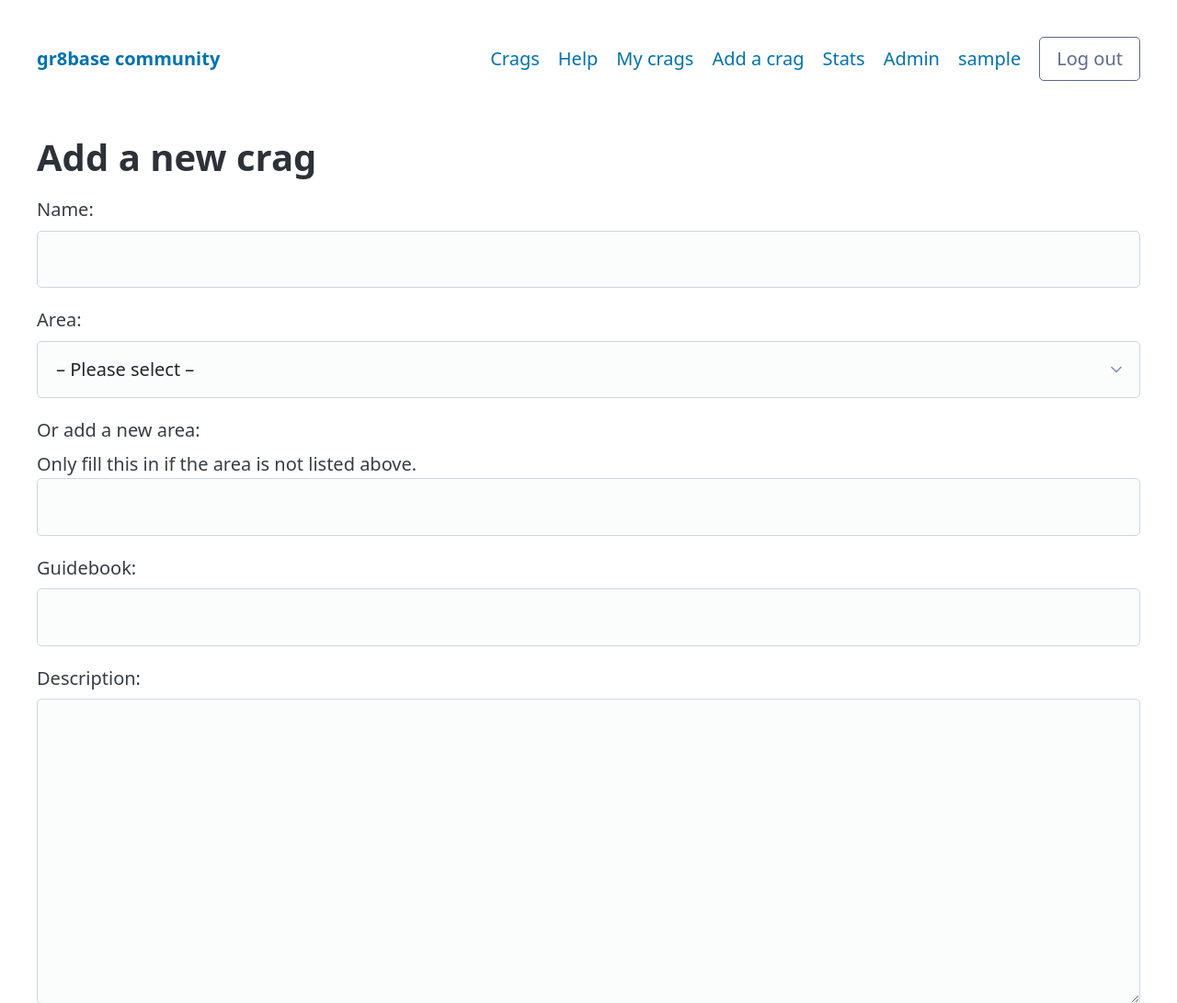
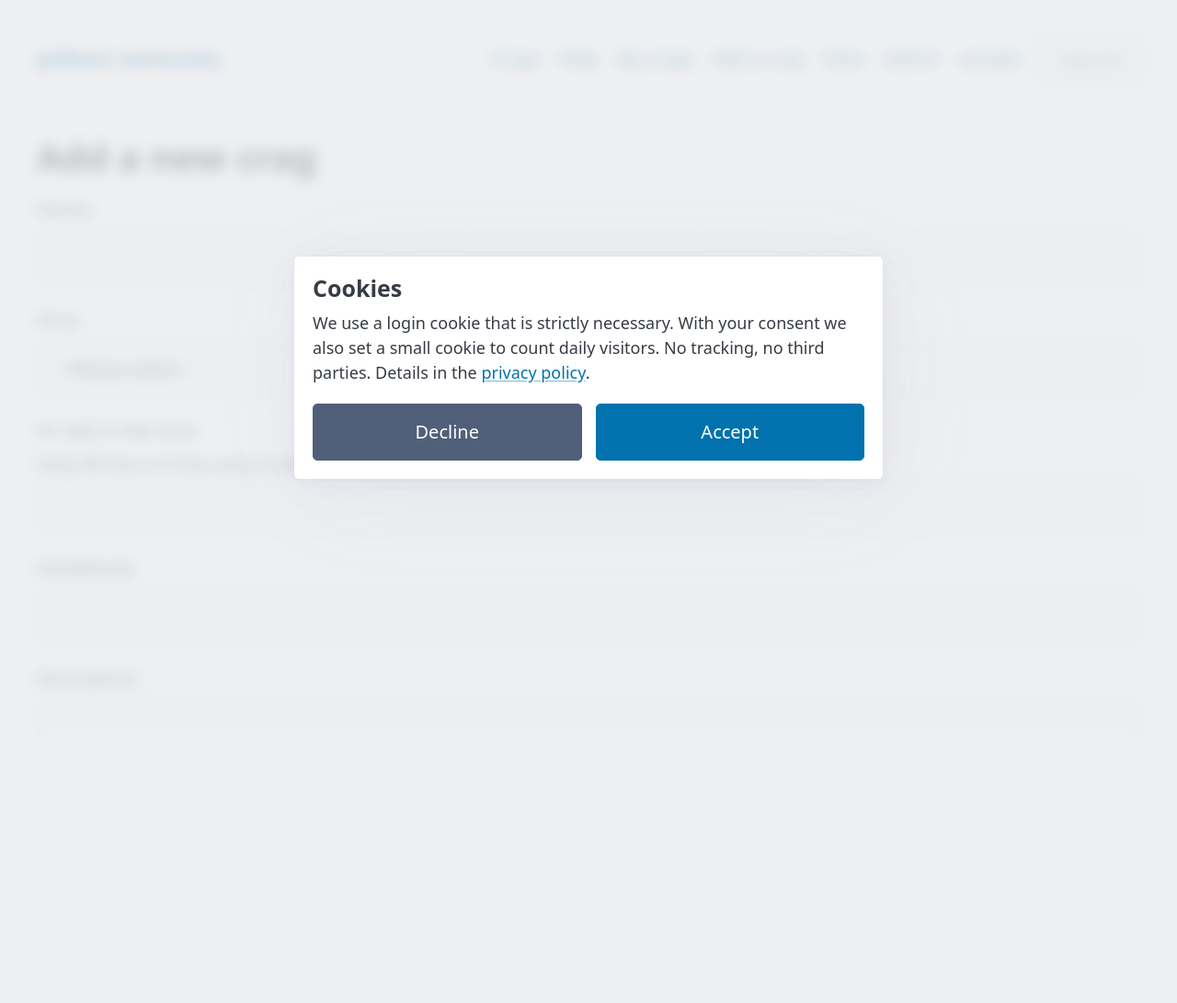
Before and after one commit to ripertio/gr8base-community, a Django app: page /crags/new/ in a window 1280 px wide. Shown: the top 1091 px of the page at 92% size. After the commit the page ends 524 px from the top, so only its background shows below. Run offline with Django 5.2, Linux system fonts and the light colour scheme; the visitor is signed in with stand-in values (Sample User, id 1); data comes from the database, SQL or seed files in the repository; data that the repository does not hold is empty; some libraries are stand-ins or nearby versions.

Commit message:
adding cookie banner

```diff
--- a/gr8base/urls.py
+++ b/gr8base/urls.py
@@ -4,7 +4,7 @@ from django.contrib import admin
 from django.shortcuts import render
 from django.urls import include, path
 from crags.views import crag_list
-from gr8base.views import doc_index, doc_page, healthz
+from gr8base.views import cookie_consent, doc_index, doc_page, healthz
 
 
 urlpatterns = [
@@ -14,6 +14,7 @@ urlpatterns = [
     path("stats/", include("stats.urls")),
     path("docs/", doc_index, name="docs"),
     path("docs/<slug:slug>/", doc_page, name="doc_page"),
+    path("cookies/", cookie_consent, name="cookie_consent"),
     path("healthz/", healthz, name="healthz"),
     path("admin/", admin.site.urls),
     path("accounts/", include("allauth.urls")),
--- a/static/css/main.css
+++ b/static/css/main.css
@@ -61,3 +61,10 @@
   .site-nav .nav-toggle,.site-nav .nav-burger{display:none}
   .site-nav .nav-links{display:flex;width:auto;flex-direction:row;align-items:center;margin-bottom:0}
 }
+.inline-form{display:inline;margin:0}
+.link-button{display:inline;width:auto;margin:0;padding:0;border:0;background:none;color:var(--pico-primary);font-size:inherit;text-decoration:underline;cursor:pointer}
+.cookie-banner article{max-width:32rem}
+.cookie-banner h2{font-size:1.25rem;margin-bottom:.5rem}
+.cookie-banner p{font-size:.9rem}
+.cookie-banner-actions{display:grid;grid-template-columns:1fr 1fr;gap:.75rem}
+.cookie-banner-actions button{margin:0}
--- a/stats/middleware.py
+++ b/stats/middleware.py
@@ -6,14 +6,16 @@ from django.utils import timezone
 from .models import DailyHits
 
 COOKIE = "seen_today"
-SKIPPED_PREFIXES = ("/static/", "/media/", "/admin/", "/healthz/", "/stats/")
+CONSENT_COOKIE = "cookie_consent"
+SKIPPED_PREFIXES = ("/static/", "/media/", "/admin/", "/healthz/", "/stats/", "/cookies/")
 
 
 class UniqueVisitorMiddleware:
     """Count each browser at most once per day.
 
     A cookie holding today's date that expires at midnight marks a browser as
-    counted, and whether it was seen logged in. Nothing identifying is stored on the server, only the counter.
+    counted, and whether it was seen logged in. Only runs with the visitor's
+    consent (the `cookie_consent` cookie). Nothing identifying is stored on the server, only the counter.
     """
 
     def __init__(self, get_response):
@@ -26,6 +28,7 @@ class UniqueVisitorMiddleware:
             or response.status_code != 200
             or request.path.startswith(SKIPPED_PREFIXES)
             or request.user.is_staff
+            or request.COOKIES.get(CONSENT_COOKIE) != "yes"
         ):
             return response
 
--- a/templates/base.html
+++ b/templates/base.html
@@ -97,7 +97,7 @@
         {% block content %}
         {% endblock %}
 
-    </main>i
+    </main>
 
 
     <!-- Footer -->
@@ -122,12 +122,39 @@
                 <a href="{% url 'doc_page' 'privacy' %}">Privacy</a>
                 &middot;
                 <a href="{% url 'doc_page' 'terms' %}">Terms</a>
+                &middot;
+                <form method="post" action="{% url 'cookie_consent' %}" class="inline-form">
+                    {% csrf_token %}
+                    <input type="hidden" name="next" value="{{ request.path }}">
+                    <button type="submit" name="choice" value="reset" class="link-button">Cookie settings</button>
+                </form>
             </small>
 
         </div>
 
     </footer>
 
+    {% if request.COOKIES.cookie_consent != "yes" and request.COOKIES.cookie_consent != "no" %}
+        <dialog open class="cookie-banner" aria-labelledby="cookie-banner-title">
+            <article>
+                <form method="post" action="{% url 'cookie_consent' %}">
+                    {% csrf_token %}
+                    <input type="hidden" name="next" value="{{ request.get_full_path }}">
+                    <h2 id="cookie-banner-title">Cookies</h2>
+                    <p>
+                        We use a login cookie that is strictly necessary.
+                        With your consent we also set a small cookie to count daily visitors. No tracking,
+                        no third parties. Details in the <a href="{% url 'doc_page' 'privacy' %}">privacy policy</a>.
+                    </p>
+                    <div class="cookie-banner-actions">
+                        <button type="submit" name="choice" value="decline" class="secondary">Decline</button>
+                        <button type="submit" name="choice" value="accept">Accept</button>
+                    </div>
+                </form>
+            </article>
+        </dialog>
+    {% endif %}
+
     <script src="{% static 'js/photo-gallery.js' %}" defer></script>
     <script src="{% static 'js/location-picker.js' %}" defer></script>
 </body>
```
Also changed, not shown: content/privacy.md (+1 -1 lines), gr8base/views.py (+35 -1 lines), stats/tests.py (+30 -0 lines).
